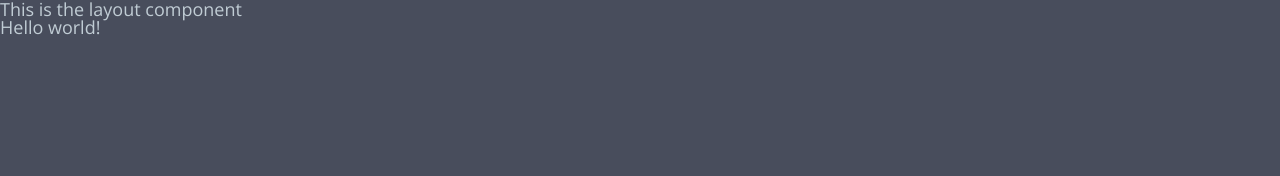
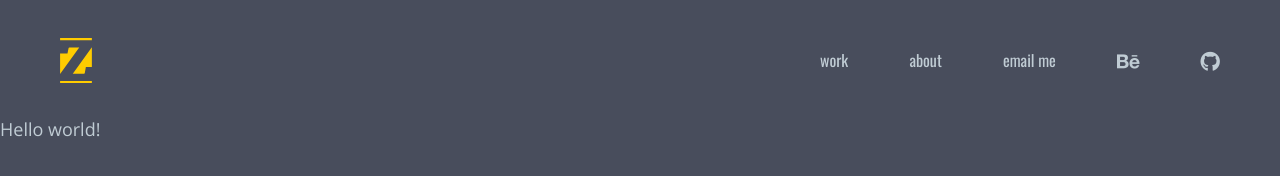
Before and after one commit to Zachcos/ZachCossmanDesignsV4_Gatsby, a Gatsby site: page / in a window 1280 px wide. Built offline with nearby package versions, Linux system fonts and the light colour scheme; Gatsby itself is replaced by a stand-in of ours.

Commit message:
Render Navbar component in Layout

```diff
--- a/src/components/layout.js
+++ b/src/components/layout.js
@@ -1,6 +1,8 @@
 import React from 'react';
 import { Helmet } from 'react-helmet';
 import GlobalStyle from '../imports/globalStyle';
+
+import Navbar from './navbar';
 
 export default function Layout({ children }) {
   return (
@@ -21,7 +23,7 @@ export default function Layout({ children }) {
         />
       </Helmet>
       <GlobalStyle />
-      <h1>This is the layout component</h1>
+      <Navbar />
       {children}
     </>
   );
```
